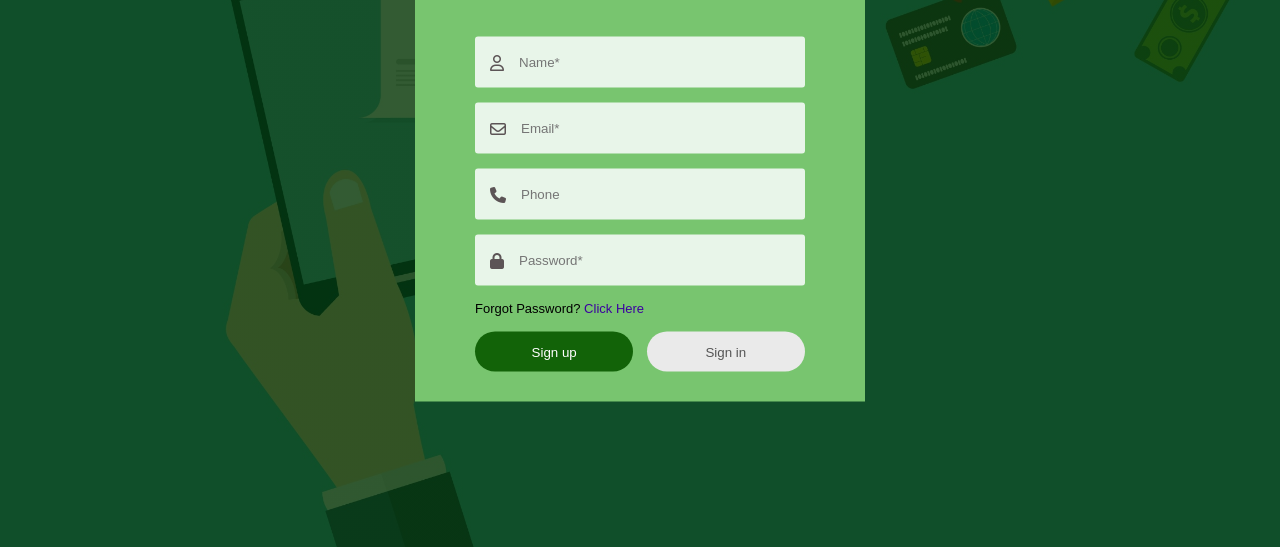
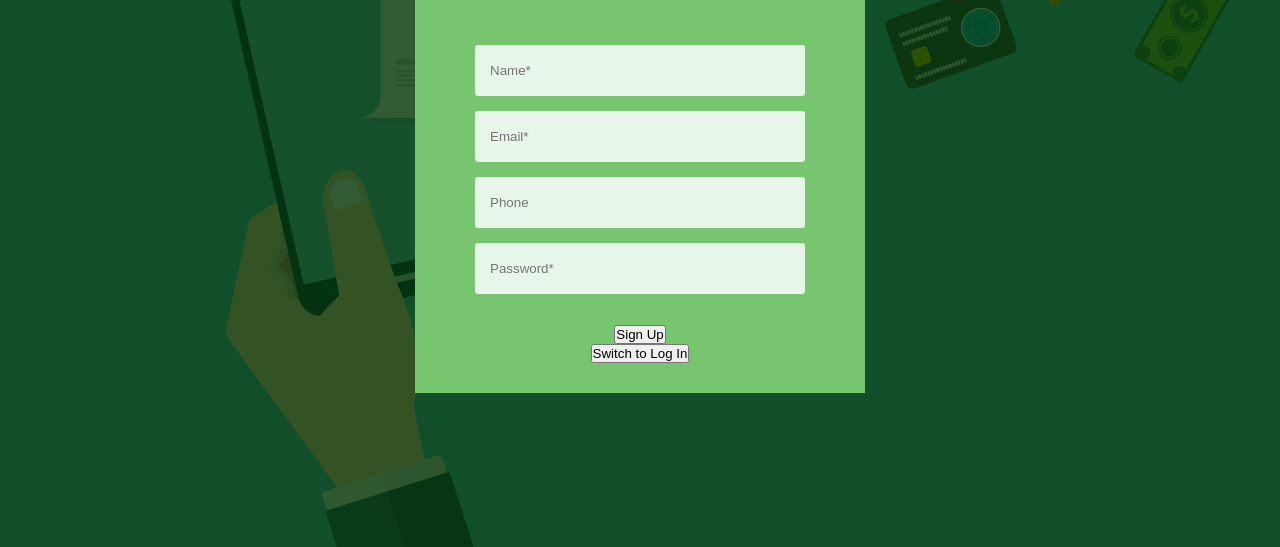
Before and after one commit to faizaamoodi/PhishNet, a browser extension: page Capstonetesting/frontend/register.html in a window 1280 px wide. Shown: the part 253-800 px from the top of the page. Drawn offline with Linux system fonts and the light colour scheme.

Commit message:
Update register.html

```diff
--- a/Capstonetesting/frontend/register.html
+++ b/Capstonetesting/frontend/register.html
@@ -2,44 +2,49 @@
 <html lang="en">
 <head>
     <meta name="viewport" content="width=device-width, initial-scale=1.0">
-        <title>Sign Up Form</title>
-        <link rel="icon" href="phishnet_logo.png" type="image/png">
+    <title>Sign Up / Log In Form</title>
     <link rel="stylesheet" href="style.css">
-        <script src="https://kit.fontawesome.com/d58ba026eb.js" crossorigin="anonymous"></script>
 </head>
-
 <body>
     <div class="container">
         <div class="form-box">
             <h1 id="title">Sign Up</h1>
-        <form id="signupForm">
+
+            <form id="signupForm" class="form">
                 <div class="input-group">
-                <div class="input-field" id="nameField">
-                    <i class="fa-regular fa-user"></i>
-                    <input type="text" id="name" placeholder="Name*" required>
+                    <div class="input-field">
+                        <input type="text" id="signupName" name="signupName" placeholder="Name*" required>
                     </div>
+                    <div class="input-field">
+                        <input type="email" id="signupEmail" name="signupEmail" placeholder="Email*" required>
+                    </div>
+                    <div class="input-field">
+                        <input type="tel" id="signupPhone" name="signupPhone" placeholder="Phone" pattern="[0-9]{10}">
+                    </div>
+                    <div class="input-field">
+                        <input type="password" id="signupPassword" name="signupPassword" placeholder="Password*" required>
+                    </div>
+                </div>
+                <button type="submit" id="signupSubmit" class="action-btn">Sign Up</button>
+            </form>
 
+            <form id="loginForm" class="form" style="display: none;">
+                <div class="input-group">
                     <div class="input-field">
-                    <i class="fa-regular fa-envelope"></i>
-                    <input type="email" id="email" placeholder="Email*" required>
+                        <input type="email" id="loginEmail" name="loginEmail" placeholder="Email*" required>
                     </div>
+                    <div class="input-field">
+                        <input type="password" id="loginPassword" name="loginPassword" placeholder="Password*" required>
+                    </div>
+                </div>
+                <p>
+                    Forgot Password? <a href="#" id="forgotPasswordLink">Click Here</a>
+                </p>
+                <button type="submit" id="loginSubmit" class="action-btn">Log In</button>
+            </form>
 
-                <div class="input-field" id="phoneField">
-                    <i class="fa-solid fa-phone"></i>
-                    <input type="tel" id="phone" placeholder="Phone" pattern="[0-9]{10}">
+            <button type="button" id="toggleModeBtn" class="action-btn">Switch to Log In</button>
         </div>
-
-                <div class="input-field">
-                    <i class="fa-solid fa-lock"></i>
-                    <input type="password" id="password" placeholder="Password*" required>
-                </div>
-
-                <p>Forgot Password? <a href="#" id="forgotPasswordLink">Click Here</a></p>
-            </div>
-
-               <div class="btn-field">
-                    <button type="submit" id="signupBtn">Sign up</button>
-                    <button type="button" id="signinBtn" class="disable">Sign in</button>
     </div>
 
     <div id="forgotPasswordModal" class="modal">
@@ -48,18 +53,12 @@
             <h2>Forgot Password</h2>
             <form id="forgotPasswordForm">
                 <div class="input-field">
-                            <i class="fa-regular fa-envelope"></i>
-                            <input type="email" id="modalEmail" placeholder="Email*" required>
+                    <input type="email" id="modalEmail" name="modalEmail" placeholder="Email*" required>
                 </div>
-
                 <div class="input-field">
-                            <i class="fa-solid fa-phone"></i>
-                            <input type="tel" id="modalPhone" placeholder="Phone">
+                    <input type="tel" id="modalPhone" name="modalPhone" placeholder="Phone">
                 </div>
-
-                        <div class="btn-field">
-                            <button type="submit" id="submitForgotPassword">Submit</button>
-                        </div>
+                <button type="submit" id="submitForgotPassword" class="action-btn">Submit</button>
             </form>
         </div>
     </div>
```
Lines whose indentation alone changed are shown as unchanged.
